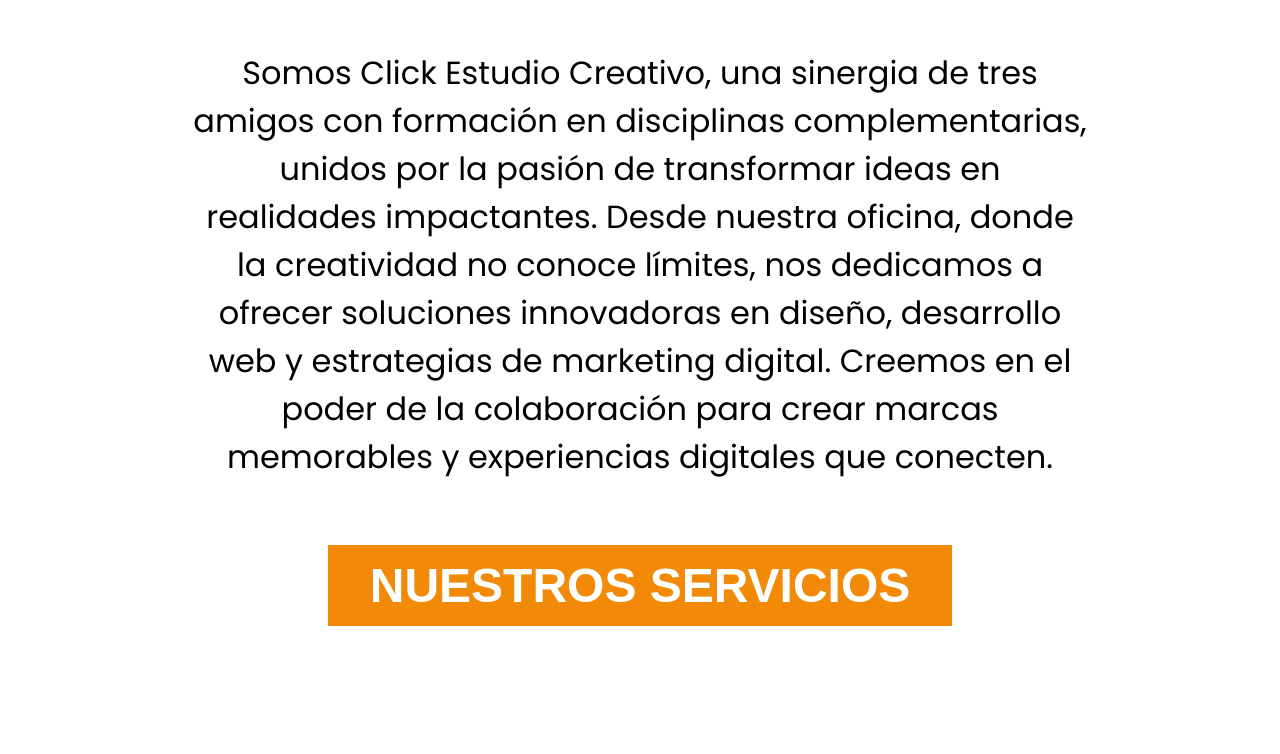
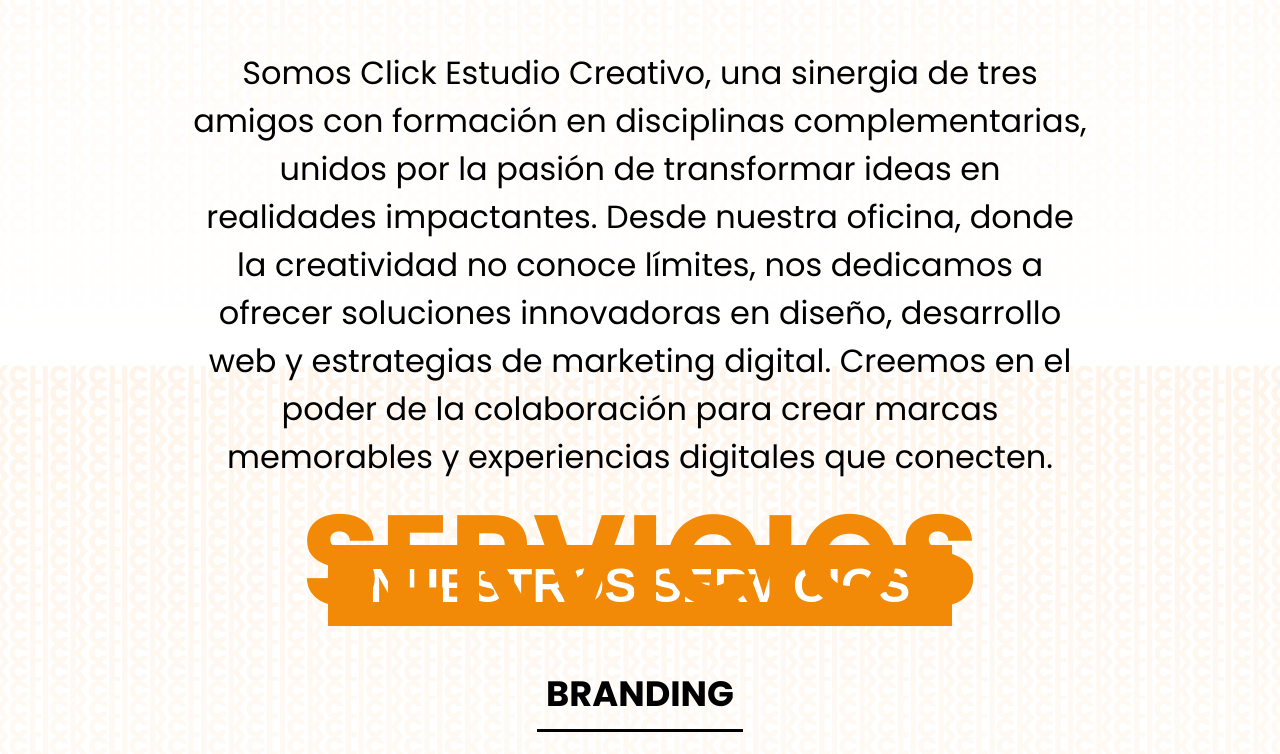
Before and after one commit to felipeblanco114/estudioclick, a React (Create React App) app: page / in a window 1280 px wide. Shown: the part 2039-2793 px from the top of the page. Before the commit the page ends 2665 px from the top, so only its background shows below. Built offline with nearby package versions, Linux system fonts and the light colour scheme.

Commit message:
fix navbar

```diff
--- a/src/App.css
+++ b/src/App.css
@@ -4,6 +4,7 @@
   margin: 0;
   padding: 0;
   box-sizing: border-box;
+  scroll-behavior: smooth;
 }
 
 :root {
@@ -16,4 +17,7 @@
   position: relative;
   width: 100vw;
   overflow-x: hidden;
+  background-image: url(./images/click-back.png);
+  background-size: cover;
+  background-attachment: fixed;
 }
--- a/src/App.js
+++ b/src/App.js
@@ -1,6 +1,7 @@
 import Header from './components/Header/Header';
 import Home from './components/Home/Home';
 import About from './components/About/About';
+import Services from './components/Services/Services';
 import './App.css';
 
 function App() {
@@ -9,6 +10,7 @@
       <Header />
       <Home />
       <About />
+      <Services />
     </div>
   );
 }
--- a/src/components/About/About.jsx
+++ b/src/components/About/About.jsx
@@ -3,7 +3,7 @@
 
 const About = () => {
   return (
-    <div className='about'>
+    <div className='about' id='about'>
         <div>
             <h2>
                 SOBRE NOSOTROS
@@ -11,7 +11,7 @@
             <p>
                 Somos Click Estudio Creativo, una sinergia de tres amigos con formación en disciplinas complementarias, unidos por la pasión de transformar ideas en realidades impactantes. Desde nuestra oficina, donde la creatividad no conoce límites, nos dedicamos a ofrecer soluciones innovadoras en diseño, desarrollo web y estrategias de marketing digital. Creemos en el poder de la colaboración para crear marcas memorables y experiencias digitales que conecten.
             </p>
-            <a href="#">
+            <a href="#services">
                 <button>
                     NUESTROS SERVICIOS
                 </button>
--- a/src/components/Header/Header.css
+++ b/src/components/Header/Header.css
@@ -5,6 +5,7 @@
     align-items: center;
     width: 100vw;
     position: fixed;
+    z-index: 9999;
 }
 
 header div {
@@ -52,6 +53,11 @@
     cursor: pointer;
     opacity: 0;
     top: 2rem;
+    z-index: 10;
+}
+
+nav {
+    z-index: 9;
 }
 
 nav input:checked ~ .hamburger {
--- a/src/components/Header/Header.jsx
+++ b/src/components/Header/Header.jsx
@@ -3,6 +3,27 @@
 import './Header.css';
 
 const Header = () => {
+
+  // const toggle = () => {
+  //   var checkBox = document.getElementById("check");
+  //   var container = document.getElementById("cont-obj");
+  //   if (checkBox.checked){
+  //     container.style.display = "block";
+  //   } else {
+  //      container.style.display = "none";
+  //   }
+  // }
+
+  const toggle = () => {
+  const check = document.getElementById("check");
+  if(check.checked === true) {
+    check.checked = false
+  } else {
+    check.checked = true;
+  }
+
+}
+
   return (
     <header>
         <div>
@@ -10,14 +31,14 @@
                 <img src={Logo} alt='logo espacio click' />
             </div>
             <nav>
-                <input type='checkbox' className='toggle-menu' />
-                <div className="hamburger"></div>
-                <ul className='menu'>
-                  <li><a href="#">home</a></li>
-                  <li><a href="#">sobre nosotros</a></li>
-                  <li><a href="#">estudio</a></li>
-                  <li><a href="#">contacto</a></li>
-                </ul>
+              <input type='checkbox' className='toggle-menu' id='check'  />
+              <div className="hamburger"></div>
+              <ul className='menu'>
+                <li><a href="#home" onClick={toggle}>home</a></li>
+                <li><a href="#about"  onClick={toggle}>sobre nosotros</a></li>
+                <li><a href="#services"  onClick={toggle}>estudio</a></li>
+                <li><a href="#"  onClick={toggle}>contacto</a></li>
+              </ul>
             </nav>
         </div>
     </header>
--- a/src/components/Home/Home.css
+++ b/src/components/Home/Home.css
@@ -22,17 +22,20 @@
     transition: 0.2s;
 }
 
-.container-objetivos {
+/* .container-objetivos {
+    position: relative;
     z-index: 0;
-}
+} */
 
 .home div .container-objetivos {
+    position: relative;
     height: 50%;
     width: 85%;
     display: flex;
     border-top: 1rem solid var(--color-orange);
     border-bottom: 1rem solid var(--color-orange);
     justify-content: space-around;
+    z-index: 0 !important;
 }
 
 .container-objetivos .items-objetivos {
@@ -44,6 +47,7 @@
     align-items: center;
     font-size: 1.4rem;
     position: relative;
+    z-index: 0 !important;
 }
 
 .container-objetivos div h2 {
--- a/src/components/Home/Home.jsx
+++ b/src/components/Home/Home.jsx
@@ -6,14 +6,14 @@
 
 const Home = () => {
   return (
-    <div className='home'>
+    <div className='home' id="home">
         <div className='slogan'>
             <h1>
                 QUE CADA <span>CLICK</span> CUENTE
             </h1>
         </div>
         <div>
-            <div className='container-objetivos'>
+            <div className='container-objetivos' id='cont-obj'>
                 <div className='items-objetivos mision'>
                     <h2>MISIÓN</h2>
                     <img src={Objetivo} alt='mision' />
--- /dev/null
+++ b/src/components/Services/Services.css
@@ -0,0 +1,40 @@
+.services {
+    width: 100vw;
+    height: 100dvh;
+    display: flex;
+    justify-content: center;
+    align-items: center;
+}
+
+.services div h2 {
+    font-size: 8rem;
+    margin-top: -1rem;
+    text-align:center;
+    color: var(--color-orange);
+}
+
+.container-services {
+    display: flex;
+    flex-direction: column;
+    width: 70%;
+    height: 70%;
+}
+
+.container-services div {
+    display: flex;
+    flex-direction: column;
+    justify-content: center;
+    align-items: center;
+}
+
+.container-services div h3 {
+    font-size: 2.2rem;
+    border-bottom: solid .2rem rgb(0,0,0);
+    padding: .6rem;
+    cursor: pointer;
+}
+.container-services div h3:nth-child(6) {
+    font-size: 2.2rem;
+    border-bottom: none;
+    padding: .6rem;
+}
--- /dev/null
+++ b/src/components/Services/Services.jsx
@@ -0,0 +1,24 @@
+import React from 'react';
+import "./Services.css"
+
+const Services = () => {
+  return (
+    <div className='services' id='services'>
+        <div className='container-services'>
+            <h2>
+                SERVICIOS
+            </h2>
+            <div>
+                <h3>BRANDING</h3>
+                <h3>LOGOS</h3>
+                <h3>REDES SOCIALES</h3>
+                <h3>FOTOGRAFÍA</h3>
+                <h3>MARKETING</h3>
+                <h3>SITIOS WEB</h3>
+            </div>
+        </div>
+    </div>
+  )
+}
+
+export default Services
```
Also changed, not shown: src/images/click-back.png (added).
